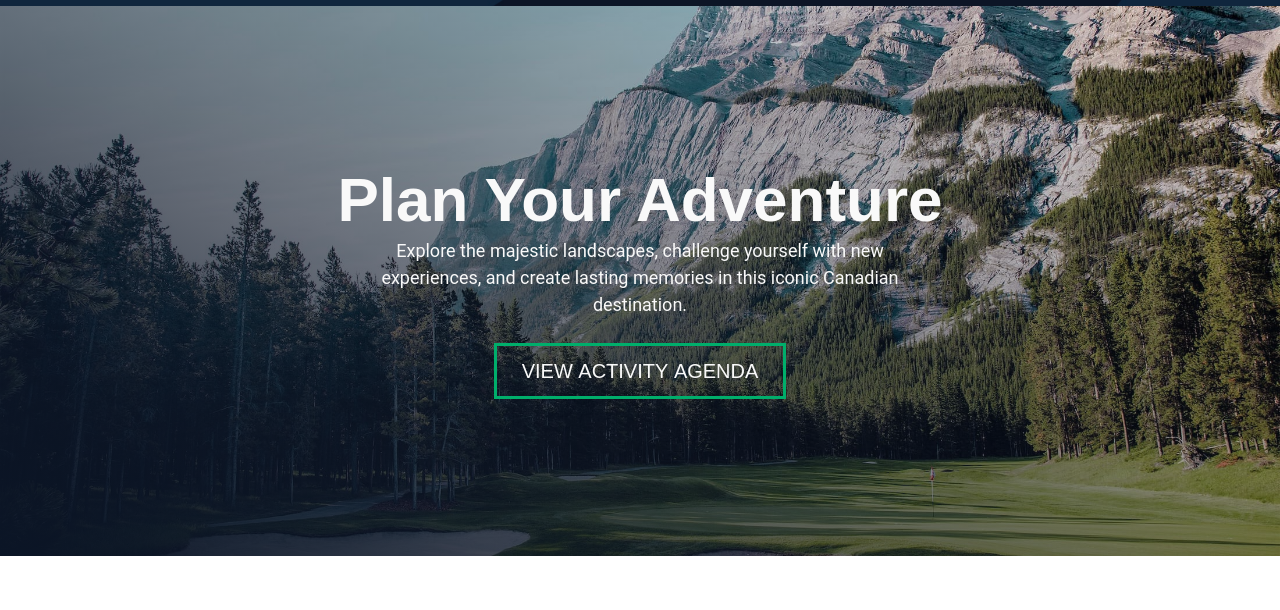
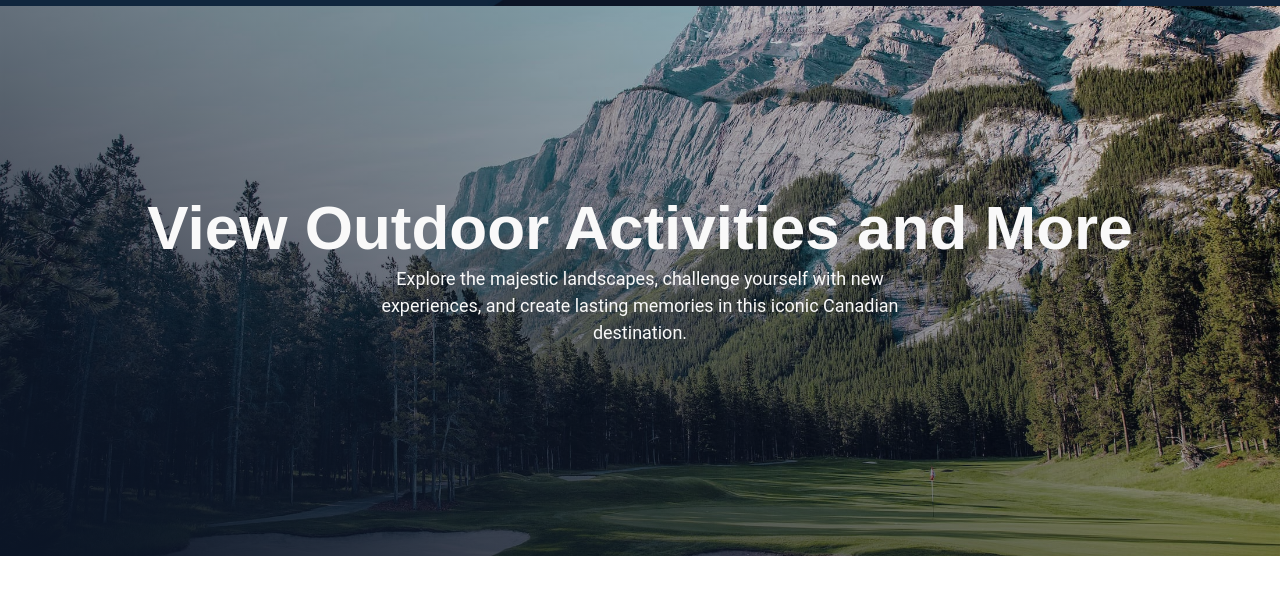
Before and after one commit to seane4/bes2025, a website with bundled scripts: page activity-info.html in a window 1280 px wide. Shown: the part 190-800 px from the top of the page. Built offline with nearby package versions, Linux system fonts and the light colour scheme; a script that the page names is missing.

```diff
--- a/activity-info.html
+++ b/activity-info.html
@@ -111,11 +111,11 @@
   <div class="content-section featured-section registrationhead activitiesminheight">
     <div class="hero-wrapper eventonwhite registertitle">
 
-      <h1 class="hero-heading eventtitle sponsortext white fullwidthtext left nopadtop">Plan Your Adventure</h1>
+      <h1 class="hero-heading eventtitle sponsortext white fullwidthtext left nopadtop">View Outdoor Activities and More</h1>
       <p class="hero-paragraph eventsubtitle white bodyedit">Explore the majestic landscapes, challenge yourself with new experiences, and create lasting memories in this iconic Canadian destination.</p>
-      <div class="w-layout-hflex flex-block-14">
+      <!-- <div class="w-layout-hflex flex-block-14">
         <a href="#agenda-section" class="btn outline w-button">VIEW ACTIVITY AGENDA</a>
-      </div>
+      </div> -->
     </div>
   </div>
 
```
Also changed, not shown: register-now.html (+2 -2 lines).
